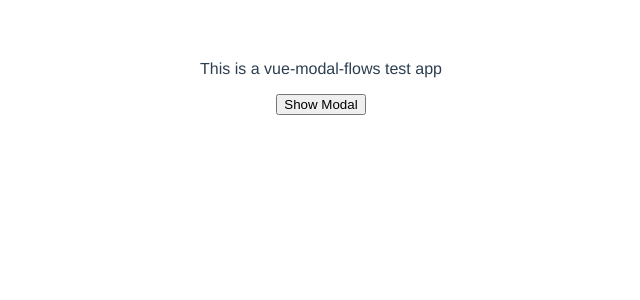
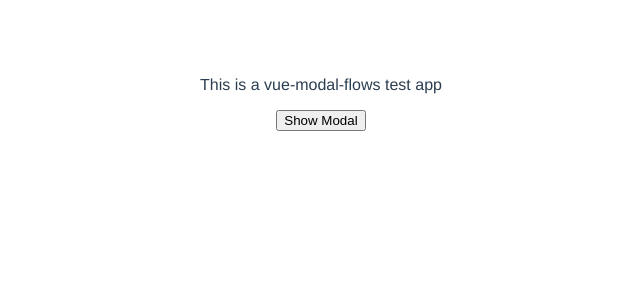
Before and after one commit to tylermercer/vue-modal-flows, a Vue app: page / in a window 1280 px wide. Shown: the top 300 px of the page, without its empty margins (319-959 px from the left). Built offline with nearby package versions, Linux system fonts and the light colour scheme.

Commit message:
Adjust app styles to not have margin

```diff
--- a/src/App.vue
+++ b/src/App.vue
@@ -23,6 +23,9 @@ export default class App extends Vue {
   -moz-osx-font-smoothing: grayscale;
   text-align: center;
   color: #2c3e50;
-  margin-top: 60px;
+  padding: 60px 10px 10px 10px;
+}
+body {
+  margin: 0;
 }
 </style>
```
